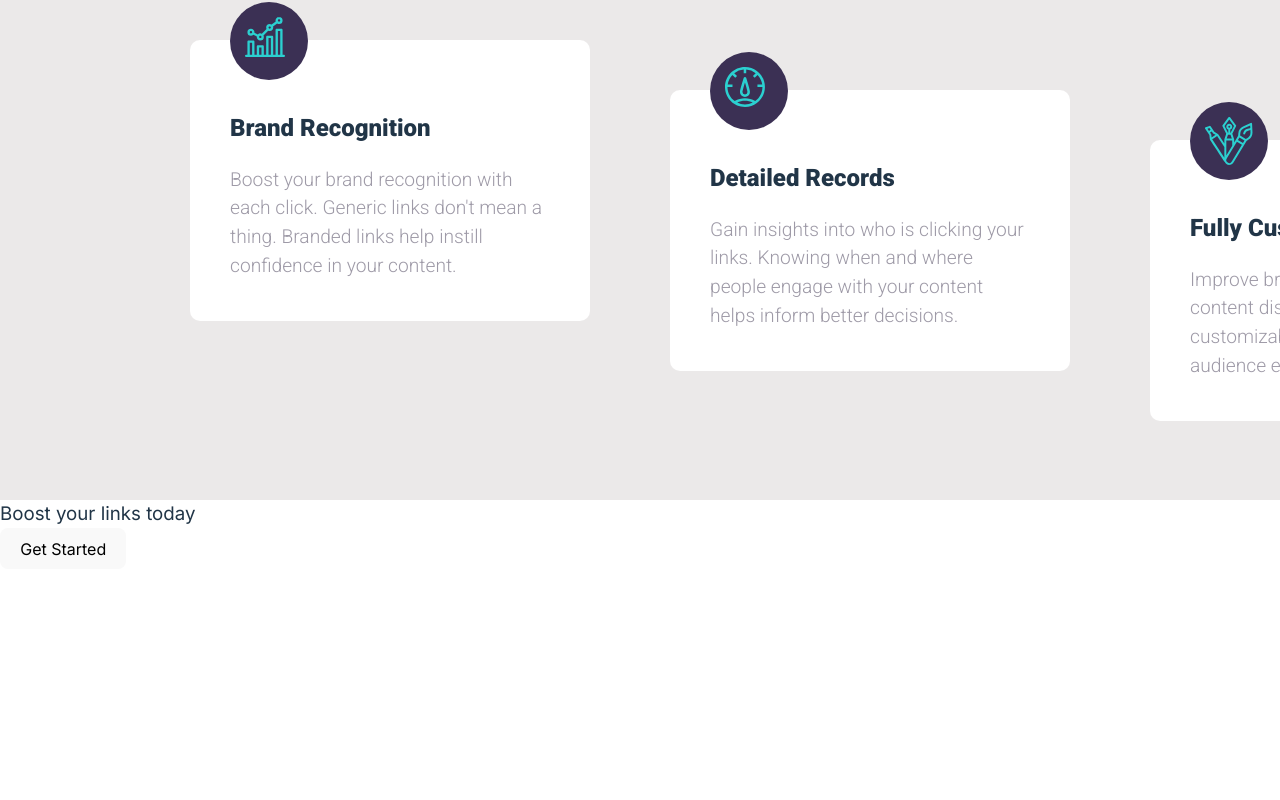
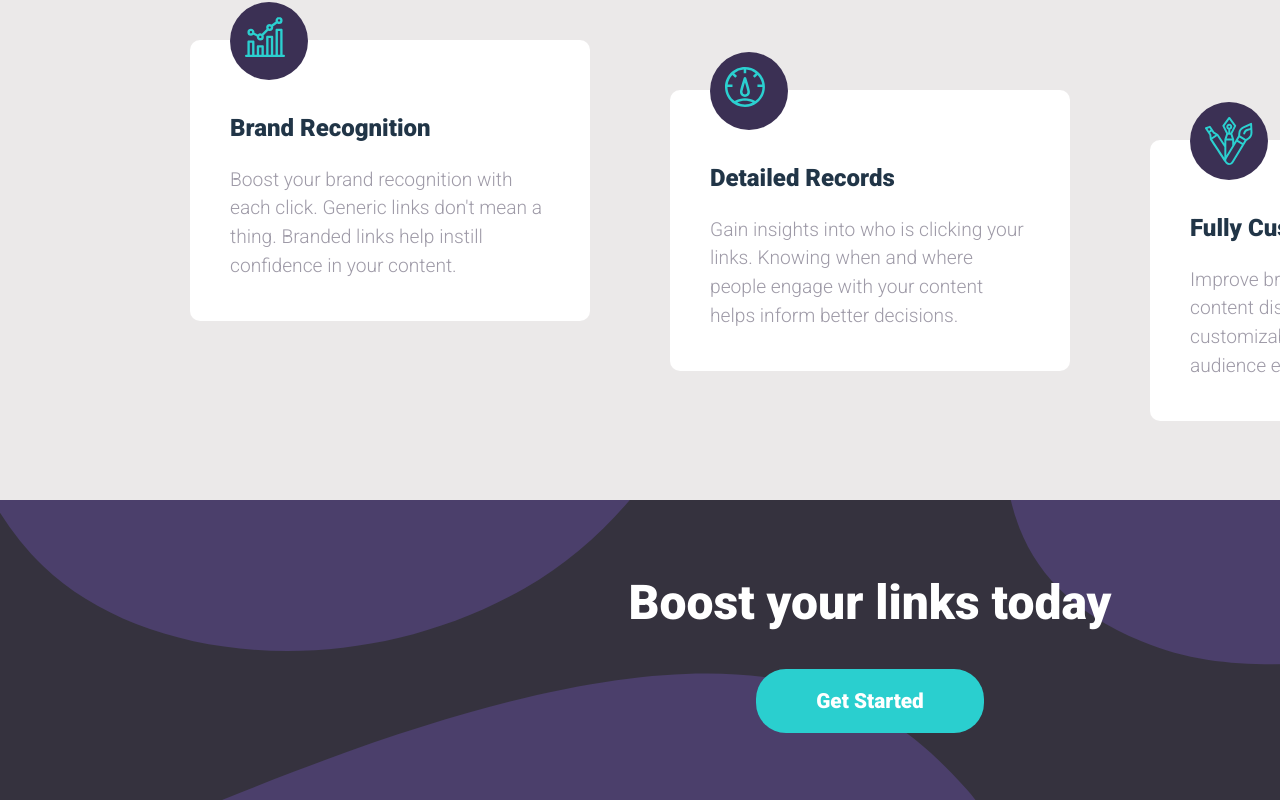
Before and after one commit to wilsonsiaw/shortly_react_application, a React (Vite) app: page / in a window 1280 px wide. Shown: the part 1273-2073 px from the top of the page. Before the commit the page ends 1842 px from the top, so only its background shows below. Built offline with nearby package versions, Linux system fonts and the light colour scheme.

Commit message:
🌈 style(Started Component): Style Started
Style and position elements of the Started component.

```diff
--- a/src/components/Started/Started.css
+++ b/src/components/Started/Started.css
@@ -0,0 +1,35 @@
+@import url('https://fonts.googleapis.com/css2?family=Big+Shoulders+Display:wght@700&family=Inter:wght@300;400&family=Kumbh+Sans:wght@700&family=Lexend+Deca&family=Roboto:wght@300&display=swap');
+
+@import url('https://fonts.googleapis.com/css2?family=Big+Shoulders+Display:wght@700&family=Inter:wght@300;400&family=Kumbh+Sans:wght@700&family=Lexend+Deca&family=Roboto:wght@900&display=swap');
+
+.bgWrapper {
+    min-height: 300px;
+    background-image: url('../../assets/images/bg-boost-desktop.svg');
+    background-repeat: no-repeat;
+    background-size: cover;
+    background-color:#35323E;
+
+    display: flex;
+    justify-content: center;
+    align-items: center;
+    text-align: center;
+}
+
+.bgHeading h3 {
+    font-family: 'Roboto', sans-serif;
+    font-size: 3rem;
+    font-weight: 600;
+    margin-bottom: 30px;
+    color: white;
+}
+
+.bgBtn button {
+    font-family: 'Roboto', sans-serif;
+    font-size: 1.3rem;
+    font-weight: 600;
+    border: none;
+    padding: 20px 60px;
+    border-radius: 30px;
+    background-color: #2ACFCF;
+    color: white;
+}
```
